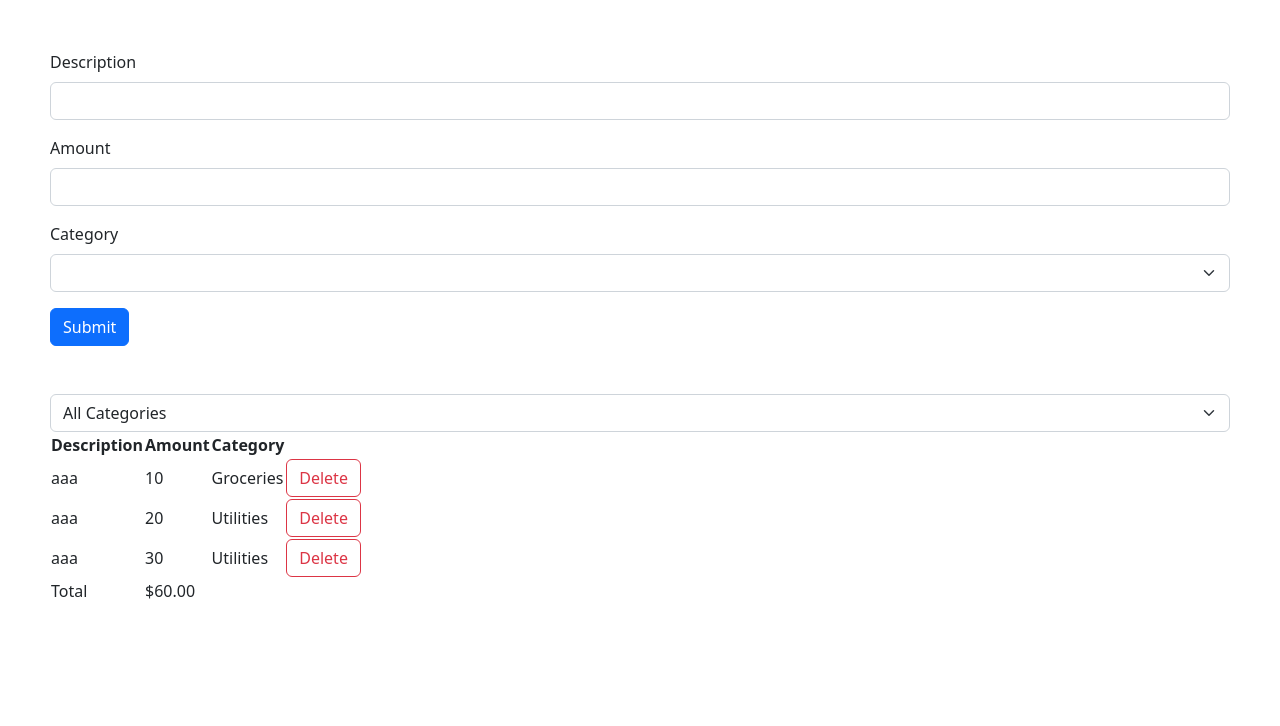
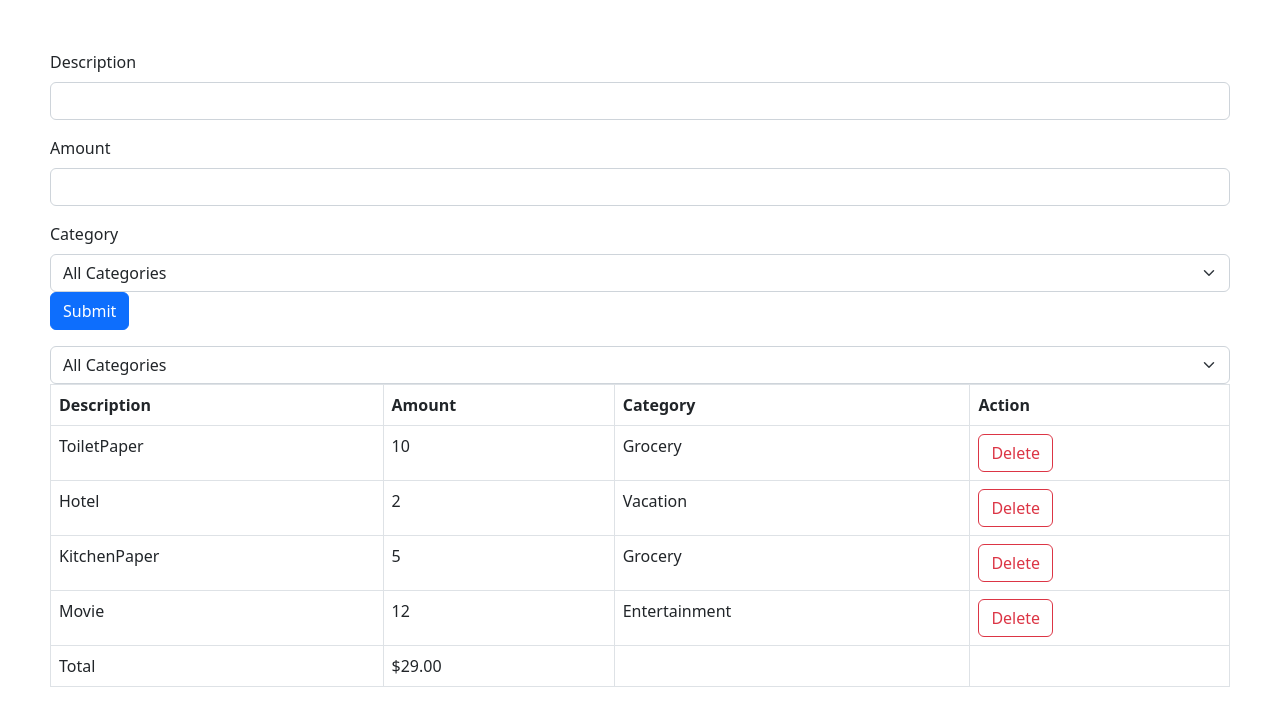
Before and after one commit to tanujnayanam/ReactMosh, a React (Vite) app in the folder vite-project/: page / in a window 1280 px wide. Shown: the top 726 px of the page. Built offline with nearby package versions, Linux system fonts and the light colour scheme.

Commit message:
Implemented Expense Tracker

```diff
--- a/vite-project/src/App.tsx
+++ b/vite-project/src/App.tsx
@@ -1,42 +1,40 @@
 import { useState } from "react";
-import ExpandableText from "./components/ExpandableText";
-import Form from "./components/Form";
-import ExpenseList from "./components/expense-tracker/components/ExpenseList";
-import ExpenseFilter from "./components/expense-tracker/components/ExpenseFilter";
-import ExpenseForm from "./components/expense-tracker/components/ExpenseForm";
-import categories from "./components/expense-tracker/Categories";
+import ExpenseList from "./components/tracker-expense/components/ExpenseList";
+import ExpenseFilter from "./components/tracker-expense/components/ExpenseFilter";
+import ExpenseForm from "./components/tracker-expense/components/ExpenseForm";
+
+import categories from "./components/categories";
 
 function App() {
-  const [expenses, setexpenses] = useState([
-    { id: 1, description: "aaa", amount: 10, category: "Groceries" },
-    { id: 2, description: "aaa", amount: 20, category: "Utilities" },
-    { id: 3, description: "aaa", amount: 30, category: "Utilities" },
+  const [expenses, setExpenses] = useState([
+    { id: 1, description: "ToiletPaper", amount: 10, category: "Grocery" },
+    { id: 2, description: "Hotel", amount: 2, category: "Vacation" },
+    { id: 3, description: "KitchenPaper", amount: 5, category: "Grocery" },
+    { id: 4, description: "Movie", amount: 12, category: "Entertainment" },
   ]);
 
   const [selectedCategory, setSelectedCategory] = useState("");
+
+  const handleDelete = (id: number) =>
+    setExpenses(expenses.filter((e) => e.id !== id));
 
   const visibleExpenses = selectedCategory
     ? expenses.filter((e) => e.category === selectedCategory)
     : expenses;
 
-  // const setabc = (expenses ,id: number) =>
-
   return (
     <div>
-      <div className="mb-5">
-        <ExpenseForm
-          onSubmit={(expense) =>
-            setexpenses([...expenses, { ...expense, id: expenses.length + 1 }])
-          }
-        ></ExpenseForm>
-      </div>
-      <div className="mb-6"></div>
+      <ExpenseForm
+        onSubmit={(expense) =>
+          setExpenses([...expenses, { ...expense, id: expenses.length + 1 }])
+        }
+      ></ExpenseForm>
       <ExpenseFilter
         onSelectCategory={(category) => setSelectedCategory(category)}
       ></ExpenseFilter>
       <ExpenseList
         expenses={visibleExpenses}
-        onDelete={(id) => setexpenses(expenses.filter((e) => e.id !== id))}
+        onDelete={handleDelete}
       ></ExpenseList>
     </div>
   );
--- /dev/null
+++ b/vite-project/src/components/categories.ts
@@ -0,0 +1,8 @@
+const categories = [
+  "All Categories",
+  "Entertainment",
+  "Vacation",
+  "Grocery",
+] as const;
+
+export default categories;
--- /dev/null
+++ b/vite-project/src/components/tracker-expense/components/ExpenseFilter.tsx
@@ -0,0 +1,23 @@
+import categories from "../../categories";
+
+interface Props {
+  onSelectCategory: (category: string) => void;
+}
+
+const ExpenseFilter = ({ onSelectCategory }: Props) => {
+  return (
+    <select
+      className="form-select"
+      onChange={(e) => onSelectCategory(e.target.value)}
+    >
+      <option value="">All Categories</option>
+      {categories.map((category) => (
+        <option key={category} value={category}>
+          {category}
+        </option>
+      ))}
+    </select>
+  );
+};
+
+export default ExpenseFilter;
--- /dev/null
+++ b/vite-project/src/components/tracker-expense/components/ExpenseForm.tsx
@@ -0,0 +1,94 @@
+import categories from "../../categories";
+import { useForm } from "react-hook-form";
+import { zodResolver } from "@hookform/resolvers/zod";
+import { z } from "zod";
+
+interface Props {
+  onSubmit: (data: ExpenseFormData) => void;
+}
+
+const schema = z.object({
+  description: z
+    .string()
+    .min(3, { message: "should be 3 chars atleast" })
+    .max(50),
+
+  amount: z
+    .number({ invalid_type_error: "amount is required" })
+    .min(0.01, { message: "Amount must be at least 0.01" })
+    .max(10000),
+
+  category: z.enum(categories, {
+    errorMap: () => ({ message: "category is required" }),
+  }),
+});
+
+type ExpenseFormData = z.infer<typeof schema>;
+
+const ExpenseForm = ({ onSubmit }: Props) => {
+  const {
+    register,
+    handleSubmit,
+    reset,
+    formState: { errors },
+  } = useForm<ExpenseFormData>({
+    resolver: zodResolver(schema),
+  });
+
+  return (
+    <form
+      onSubmit={handleSubmit((data) => {
+        onSubmit(data);
+        reset();
+      })}
+    >
+      <div className="mb-3">
+        <label htmlFor="description" className="form-label">
+          Description
+        </label>
+        <input
+          {...register("description")}
+          id="description"
+          type="text"
+          className="form-control"
+        ></input>
+        {errors.description && (
+          <p className="text text-danger">{errors.description.message}</p>
+        )}
+      </div>
+      <div className="mb-3">
+        <label htmlFor="amount" className="form-label">
+          Amount
+        </label>
+        <input
+          {...register("amount", { valueAsNumber: true })}
+          id="amount"
+          type="number"
+          className="form-control"
+        ></input>
+        {errors.amount && (
+          <p className="text text-danger">{errors.amount.message}</p>
+        )}
+      </div>
+      <div className="mb-3">
+        <label htmlFor="category" className="form-label">
+          Category
+        </label>
+        <select {...register("category")} id="category" className="form-select">
+          <option value="">All Categories</option>
+          {categories.map((category) => (
+            <option key={category} value={category}>
+              {category}
+            </option>
+          ))}
+        </select>
+        {errors.category && (
+          <p className="text text-danger">{errors.category.message}</p>
+        )}
+        <button className="btn btn-primary">Submit</button>
+      </div>
+    </form>
+  );
+};
+
+export default ExpenseForm;
--- /dev/null
+++ b/vite-project/src/components/tracker-expense/components/ExpenseList.tsx
@@ -0,0 +1,59 @@
+interface Expense {
+  id: number;
+  description: string;
+  amount: number;
+  category: string;
+}
+
+interface Props {
+  expenses: Expense[];
+  onDelete: (id: number) => void;
+}
+
+const ExpenseList = ({ expenses, onDelete }: Props) => {
+  if (expenses.length === 0) return null;
+  return (
+    <table className="table table-bordered">
+      <thead>
+        <tr>
+          <th>Description</th>
+          <th>Amount</th>
+          <th>Category</th>
+          <th>Action</th>
+        </tr>
+      </thead>
+      <tbody>
+        {expenses.map((expense) => (
+          <tr key={expense.id}>
+            <td>{expense.description}</td>
+            <td>{expense.amount}</td>
+            <td>{expense.category}</td>
+            <td>
+              <button
+                className="btn btn-outline-danger"
+                onClick={() => onDelete(expense.id)}
+              >
+                Delete
+              </button>
+            </td>
+          </tr>
+        ))}
+      </tbody>
+      <tfoot>
+        <tr>
+          <td>Total</td>
+          <td>
+            $
+            {expenses
+              .reduce((acc, expense) => expense.amount + acc, 0)
+              .toFixed(2)}
+          </td>
+          <td></td>
+          <td></td>
+        </tr>
+      </tfoot>
+    </table>
+  );
+};
+
+export default ExpenseList;
```
